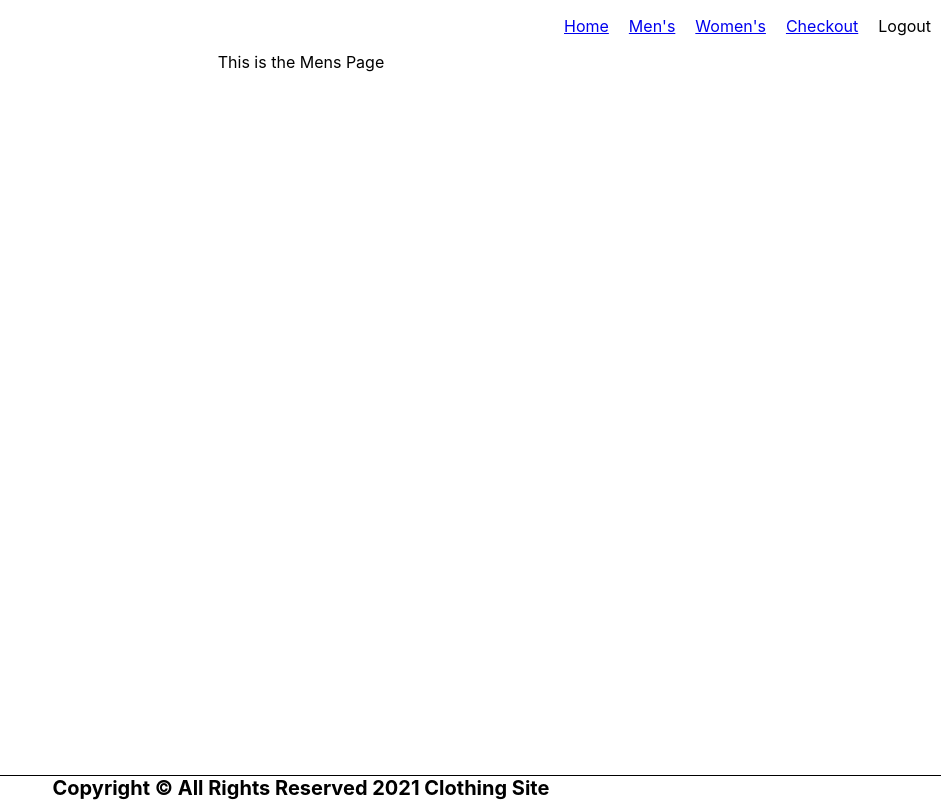
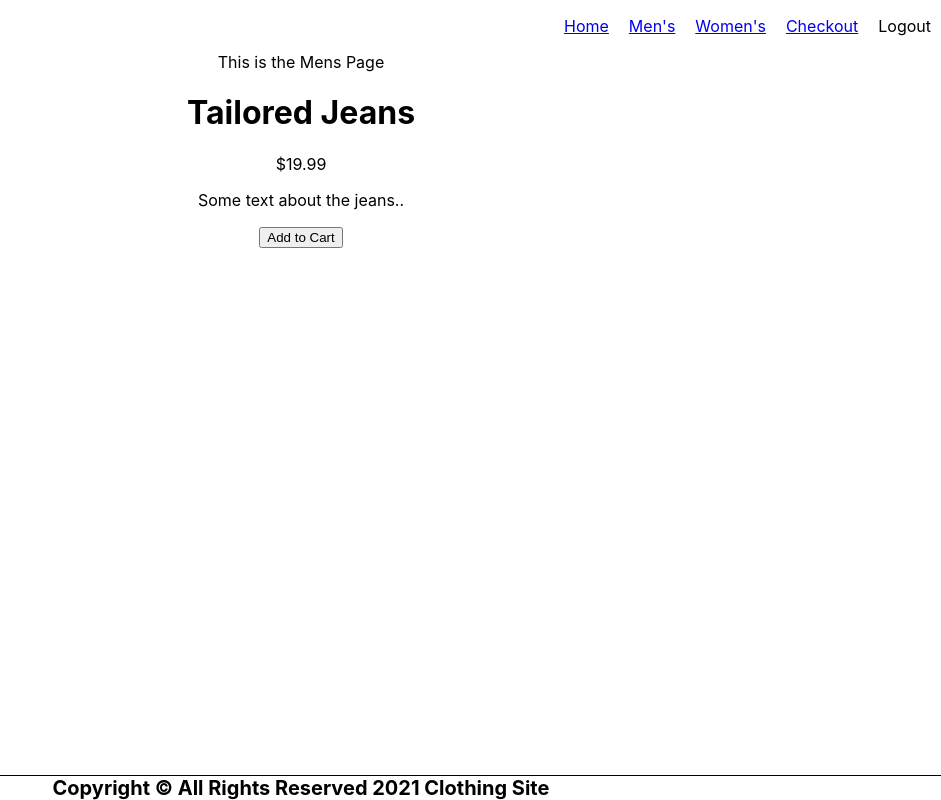
Before and after one commit to josedguti/low-rent-fe, a React (Create React App) app: page /mens in a window 1280 px wide. Shown: the whole page, without its empty margins (339-1280 px from the left). Built offline with nearby package versions, Linux system fonts and the light colour scheme.

Commit message:
added clothing card component

```diff
--- a/src/Pages/MensPage/MensPage.js
+++ b/src/Pages/MensPage/MensPage.js
@@ -1,7 +1,10 @@
+import ClothingCard from '../../components/ClothingCard/ClothingCard';
+
 function MensPage(props) {
     return (
         <div>
         <p>This is the Mens Page</p>
+        <ClothingCard/>
 
         </div>
     );
--- /dev/null
+++ b/src/components/ClothingCard/ClothingCard.js
@@ -0,0 +1,13 @@
+function ClothingCard(props) {
+    return (
+        <div>
+        <h1>Tailored Jeans</h1>
+        <p class="price">$19.99</p>
+        <p>Some text about the jeans..</p>
+        <p><button>Add to Cart</button></p>
+      </div>
+    );
+};
+
+
+export default ClothingCard;
```
Also changed, not shown: src/img/Screen Shot 2021-04-27 at 4.54.46 PM.png (added).
